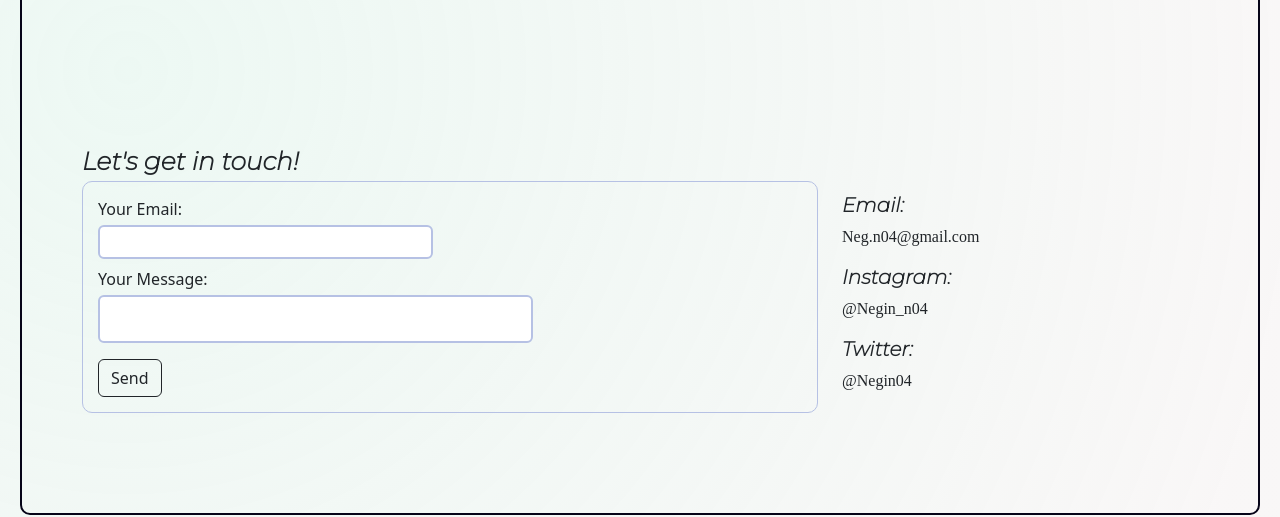
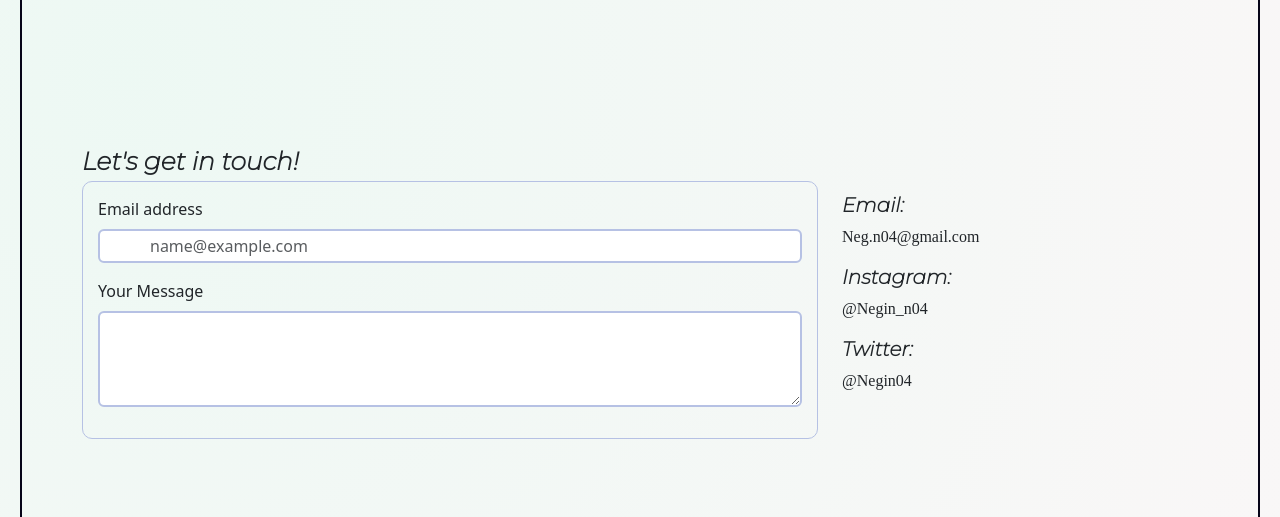
Before and after one commit to Neg04/portfolio-responsive, a plain HTML site: page contact.html in a window 1280 px wide. Shown: the part 85-602 px from the top of the page. Drawn offline with nearby package versions, Linux system fonts and the light colour scheme; a web font is replaced by a local one.

Commit message:
Edited the form

```diff
--- a/contact.html
+++ b/contact.html
@@ -39,13 +39,16 @@
             <div class="row contact-col">
                 <div class="col-lg-8">
                     <section class="contact-text">Let's get in touch!</section>
-                    <form>
-                    <label for="email" class="d-block">Your Email:</label>
-                        <input type="email" autocomplete="off" class="email-input mt-1 rounded">
-                        <label for="message" class="d-block mt-2">Your Message:</label>
-                        <input type="text" autocomplete="off" class="message-input mt-1 rounded">
-                        <button type="submit" class="btn btn-outline-dark d-block mt-3">Send</button>
-                    </form>
+                <form>
+                    <div class="mb-3">
+                    <label for="exampleFormControlInput1" class="form-label">Email address</label>
+                    <input type="email" class="form-control email-input" id="exampleFormControlInput1" placeholder="name@example.com">
+                </div>
+                <div class="mb-3">
+                    <label for="exampleFormControlTextarea1" class="form-label">Your Message</label>
+                    <textarea class="form-control message-input" id="exampleFormControlTextarea1" rows="3"></textarea>
+                </div>
+                </form>
                 </div>
                 <div class="col-lg-4 social-contact">
                     <h5>Email:</h5>
@@ -59,10 +62,12 @@
         </div>
     </div>
     <div class="d-flex justify-content-evenly">
-        <section  class="emoji"><a href="https://Instagram.com/negin_n04" target="_blank"><i class="fa-brands fa-instagram"></i></a></section>
-        <section class="emoji"><a href="https://github.com/Neg04" target="_blank"><i class="fa-brands fa-github"></i></a></section>
+        <section class="emoji"><a href="https://Instagram.com/negin_n04" target="_blank"><i
+                    class="fa-brands fa-instagram"></i></a></section>
+        <section class="emoji"><a href="https://github.com/Neg04" target="_blank"><i class="fa-brands fa-github"></i></a>
+        </section>
         <section class="emoji"><a href="#"><i class="fa-brands fa-twitter"></i></a></section>
-     </div>
+    </div>
     <footer>
     <a href="https://github.com/Neg04/portfolio-responsive.git" target="_blank"
         class="text-decoration-none text-center d-block mt-5 mb-5">My Source Code</a>
```
